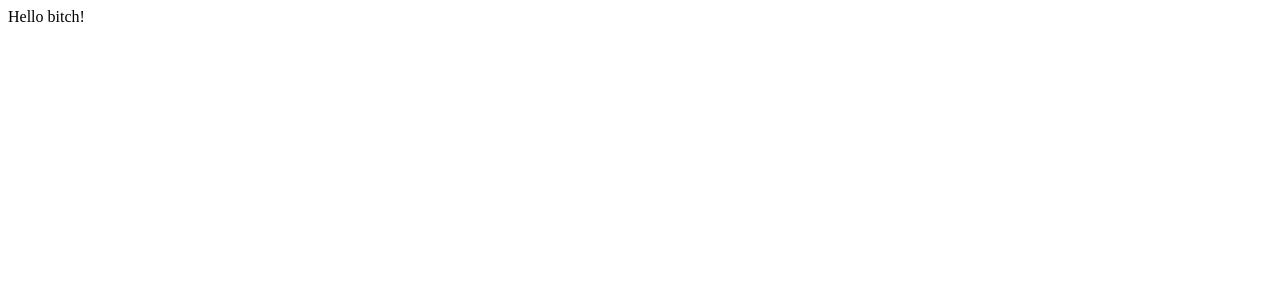
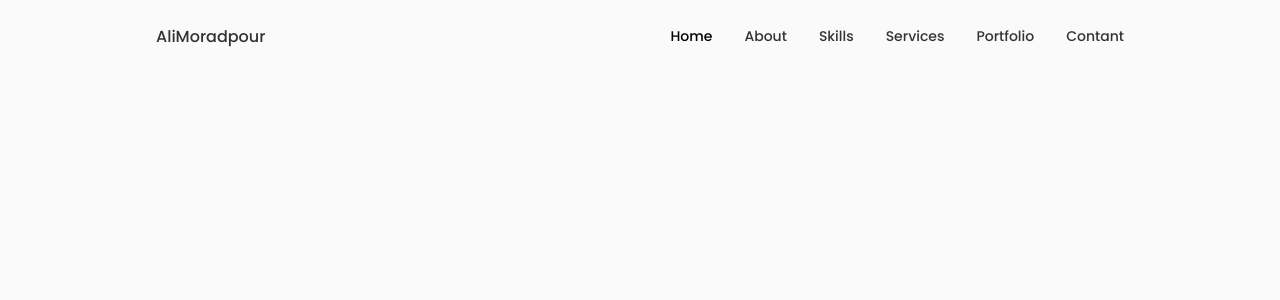
Before and after one commit to AliMoradpour/reactPortfolio, a React (Create React App) app: page / in a window 1280 px wide. Shown: the top 300 px of the page. Built offline with nearby package versions, Linux system fonts and the light colour scheme.

Commit message:
Complete Header section

```diff
--- a/public/index.html
+++ b/public/index.html
@@ -10,10 +10,10 @@
       rel="stylesheet" />
     <!-- UnIcons -->
     <link
-      href="https://unpkg.com/boxicons@2.1.4/css/boxicons.min.css"
-      rel="stylesheet" />
+      rel="stylesheet"
+      href="https://unicons.iconscout.com/release/v4.0.0/css/line.css" />
 
-    <title>Portfolio TheAliProg</title>
+    <title>AliMoradpour Portfolio</title>
   </head>
   <body>
     <noscript>You need to enable JavaScript to run this app.</noscript>
--- a/src/App.css
+++ b/src/App.css
@@ -62,7 +62,7 @@
 * {
   margin: 0;
   padding: 0;
-  box-sizing: 0;
+  box-sizing: border-box;
 }
 
 html {
@@ -165,5 +165,18 @@
 }
 
 /* Break Points  */
+@media screen and(max-width: 992px) {
+  .container {
+    margin-left: var(--mb-1-5);
+    margin-right: var(--mb-1-5);
+  }
+}
 @media screen and (max-width: 768px) {
 }
+
+@media screen and (max-width: 375px) {
+  .container{
+    margin-left: var(--mb-1);
+    margin-right: var(--mb-1);
+  }
+}
--- a/src/App.js
+++ b/src/App.js
@@ -1,9 +1,12 @@
+import "./App.css";
+import Header from "./components/header/Header";
+
 const App = () => {
   return (
     <>
-      <div>Hello bitch!</div>
+      <Header />
     </>
-   );
-}
+  );
+};
 
 export default App;
--- /dev/null
+++ b/src/components/header/Header.jsx
@@ -0,0 +1,65 @@
+import { useState } from "react";
+import "./header.css";
+
+const Header = () => {
+  // show menu
+  const [Toggle, showMenu] = useState(false);
+  return (
+    <header className="header">
+      <nav className="nav container">
+        <a href="index.html" className="nav_logo">
+          AliMoradpour
+        </a>
+
+        <div className={Toggle ? "nav_menu show-menu" : "nav_menu"}>
+          <ul className="nav_list grid">
+            <li className="nav_item">
+              <a href="#home" className="nav_link active-link">
+                <i className="uil uil-estate nav_icon"></i>
+                Home
+              </a>
+            </li>
+            <li className="nav_item">
+              <a href="#about" className="nav_link">
+                <i className="uil uil-user nav_icon"></i>
+                About
+              </a>
+            </li>
+            <li className="nav_item">
+              <a href="#skills" className="nav_link">
+                <i className="uil uil-file-alt nav_icon"></i>
+                Skills
+              </a>
+            </li>
+            <li className="nav_item">
+              <a href="#services" className="nav_link">
+                <i className="uil uil-briefcase-alt nav_icon"></i>
+                Services
+              </a>
+            </li>
+            <li className="nav_item">
+              <a href="#portfolio" className="nav_link">
+                <i className="uil uil-scenery nav_icon"></i>
+                Portfolio
+              </a>
+            </li>
+            <li className="nav_item">
+              <a href="#contact" className="nav_link">
+                <i className="uil uil-message nav_icon"></i>
+                Contant
+              </a>
+            </li>
+          </ul>
+
+          <i className="uil uil-times nav_close" onClick={() => showMenu(!Toggle)}></i>
+        </div>
+
+        <div className="nav_toggle" onClick={() => showMenu(!Toggle)}>
+          <i className="uil uil-apps"></i>
+        </div>
+      </nav>
+    </header>
+  );
+};
+
+export default Header;
--- /dev/null
+++ b/src/components/header/header.css
@@ -0,0 +1,123 @@
+.header {
+  width: 100%;
+  position: fixed;
+  top: 0;
+  left: 0;
+  z-index: var(--z-fixed);
+  background-color: var(--body-color);
+}
+
+.nav {
+  height: calc(var(--header-height) + 1.5rem);
+  display: flex;
+  align-items: center;
+  justify-content: space-between;
+  column-gap: 1rem;
+}
+
+.nav_logo,
+.nav_toggle {
+  color: var(--title-color);
+  font-weight: var(--font-medium);
+}
+
+.nav_list {
+  display: flex;
+  column-gap: 2rem;
+}
+
+.nav_link {
+  display: flex;
+  flex-direction: column;
+  align-items: center;
+  font-size: var(--small-font-size);
+  color: var(--title-color);
+  font-weight: var(--font-medium);
+  transition: 0.3s;
+}
+
+.nav_toggle,
+.nav_icon,
+.nav_close {
+  display: none;
+}
+
+/* Active Links  */
+
+.active-link,
+.nav_link:hover {
+  color: var(--title-color-dark);
+}
+
+/* BreakPoinst  */
+@media screen and (max-width: 768px) {
+  .header {
+    top: initial;
+    bottom: 0;
+  }
+
+  .nav {
+    height: var(--header-height);
+  }
+
+  .nav_menu {
+    position: fixed;
+    bottom: -100%;
+    left: 0;
+    width: 100%;
+    background-color: var(--body-color);
+    padding: 2rem 1.5rem 4rem;
+    box-shadow: 0 -1px 4px rgba(0, 0, 0, 0.15);
+    border-radius: 1.5rem 1.5rem 0 0;
+    transition: 0.3s;
+  }
+
+  /* Show Menu  */
+  .show-menu {
+    bottom: 0;
+  }
+
+  .nav_list {
+    display: grid;
+    grid-template-columns: repeat(3, 1fr);
+    gap: 2rem;
+  }
+
+  .nav_icon {
+    font-size: 1.2rem;
+  }
+
+  .nav_close {
+    position: absolute;
+    bottom: 0.5rem;
+    right: 1.5rem;
+    font-size: 1.5rem;
+    cursor: pointer;
+    color: var(--title-color);
+  }
+
+  .nav_close:hover {
+    color: var(--title-color-dark);
+  }
+
+  .nav_toggle{
+    font-size: 1.1rem;
+    cursor: pointer;
+  }
+
+  .nav_close,
+  .nav_icon,
+  .nav_toggle {
+    display: block;
+  }
+}
+
+@media screen and (max-width: 375px) {
+  .nav_menu {
+    padding: 2rem 0.25rem 4rem;
+  }
+
+  .nav_list {
+    column-gap: 0;
+  }
+}
```
